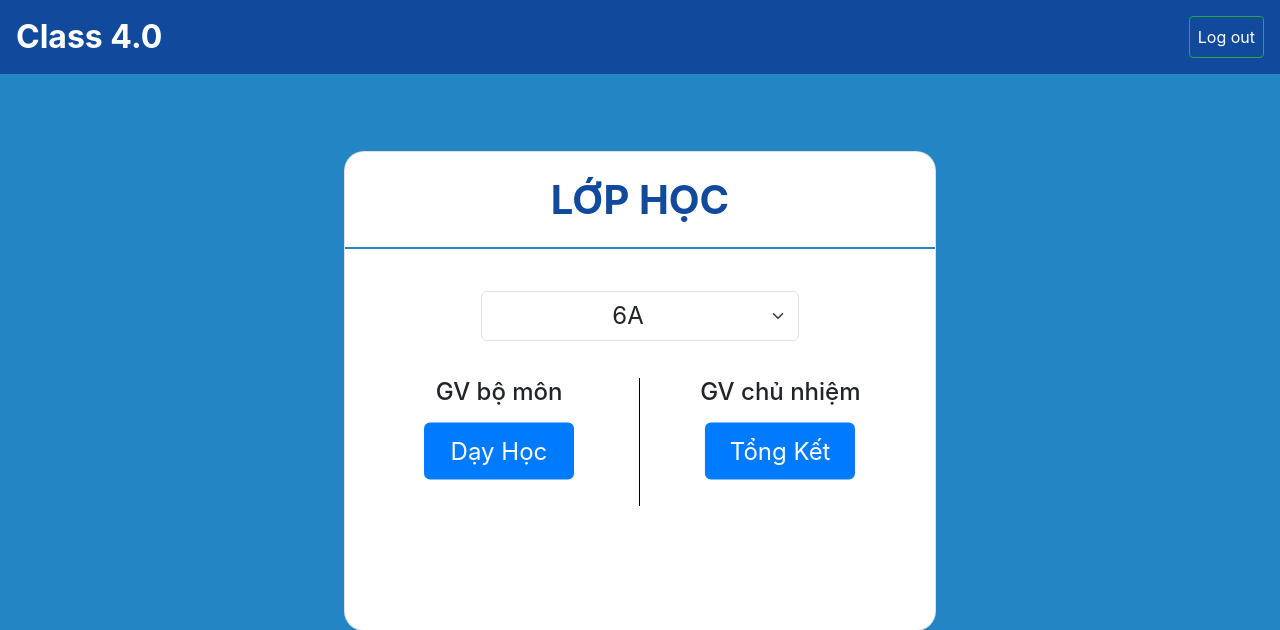
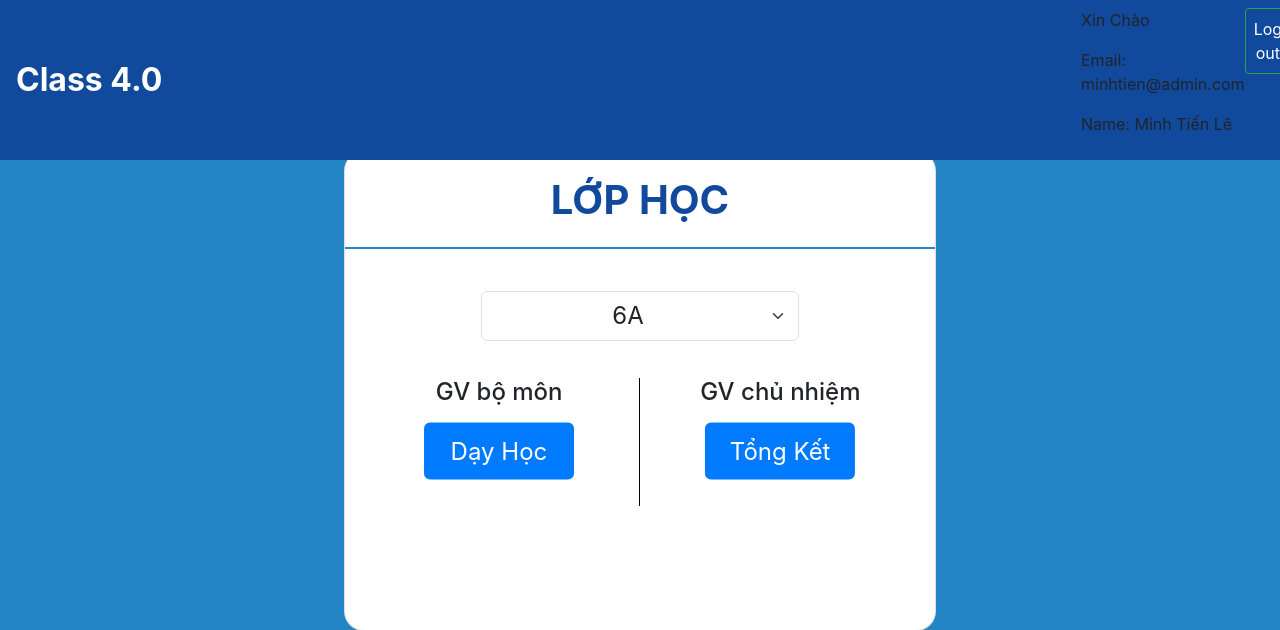
Before and after one commit to CodeBotX/class_50_dev, a Django app: page /home/ in a window 1280 px wide. Shown: the top 630 px of the page. Run offline with Django 4.2, Linux system fonts and the light colour scheme; a user stored in the database is signed in; data comes from the database, SQL or seed files in the repository; both versions use the stored data as it was after the commit.

Commit message:
show tên người dùng

```diff
--- a/CM/views.py
+++ b/CM/views.py
@@ -163,7 +163,7 @@ def summary_view (request,classroom):
             seat = form.cleaned_data['seat']
             student = form.cleaned_data['student']
             seat.assign_student(student)
-            messages.success(request, 'Thành công!')
+            # messages.success(request, 'Thành công!')
             return HttpResponseRedirect(request.path_info)
 
     else:
--- a/app_User/models.py
+++ b/app_User/models.py
@@ -65,6 +65,6 @@ class Teacher(AbstractBaseUser,PermissionsMixin):
         verbose_name = 'Teacher_User'
         verbose_name_plural = 'Teacher_Users'
     def get_full_name(self):
-        return f"{self.last_name} + {self.first_name}"
+        return f"{self.last_name} {self.first_name}"
     def __str__(self):
         return self.id
--- a/app_User/urls.py
+++ b/app_User/urls.py
@@ -1,9 +1,12 @@
 from django.contrib import admin
 from django.urls import path
 from . import views
+from django.contrib.auth.views import LogoutView
+from django.contrib.auth import views as auth_views
 
 
 urlpatterns = [
     path('signup/', views.teacher_register, name='SignUp'),
     path('', views.teacher_login_home, name='Login'),
+    path('logout/', auth_views.LogoutView.as_view(next_page='/'), name="logout"),
 ]
--- a/templates/base.html
+++ b/templates/base.html
@@ -52,7 +52,13 @@
                 <div class="col-2">
                     <ul class="navbar-nav ml-auto">
                       <li class="nav-item ml-auto">
-                        <p>{{Teacher.last_name}}</p>
+                        <p>
+                          Xin Chào
+                          {% if user.is_authenticated %}
+                              <p>Email: {{ user.email }}</p>
+                              <p>Name: {{ user.get_full_name }}</p>
+                          {% endif %}
+                        </p>
                       </li>
                       </li>
                       <li class="nav-item ml-auto">
@@ -85,8 +91,9 @@
 
       <div class="container-fluid" style="margin-top: 80px;margin-bottom: 80px">
 
-        {% block content %} {% endblock content %}
+        {% block content %}
+
+        {% endblock content %}
       </div>
-
     </body>
 </html>
```
Also changed, not shown: db.sqlite3.
